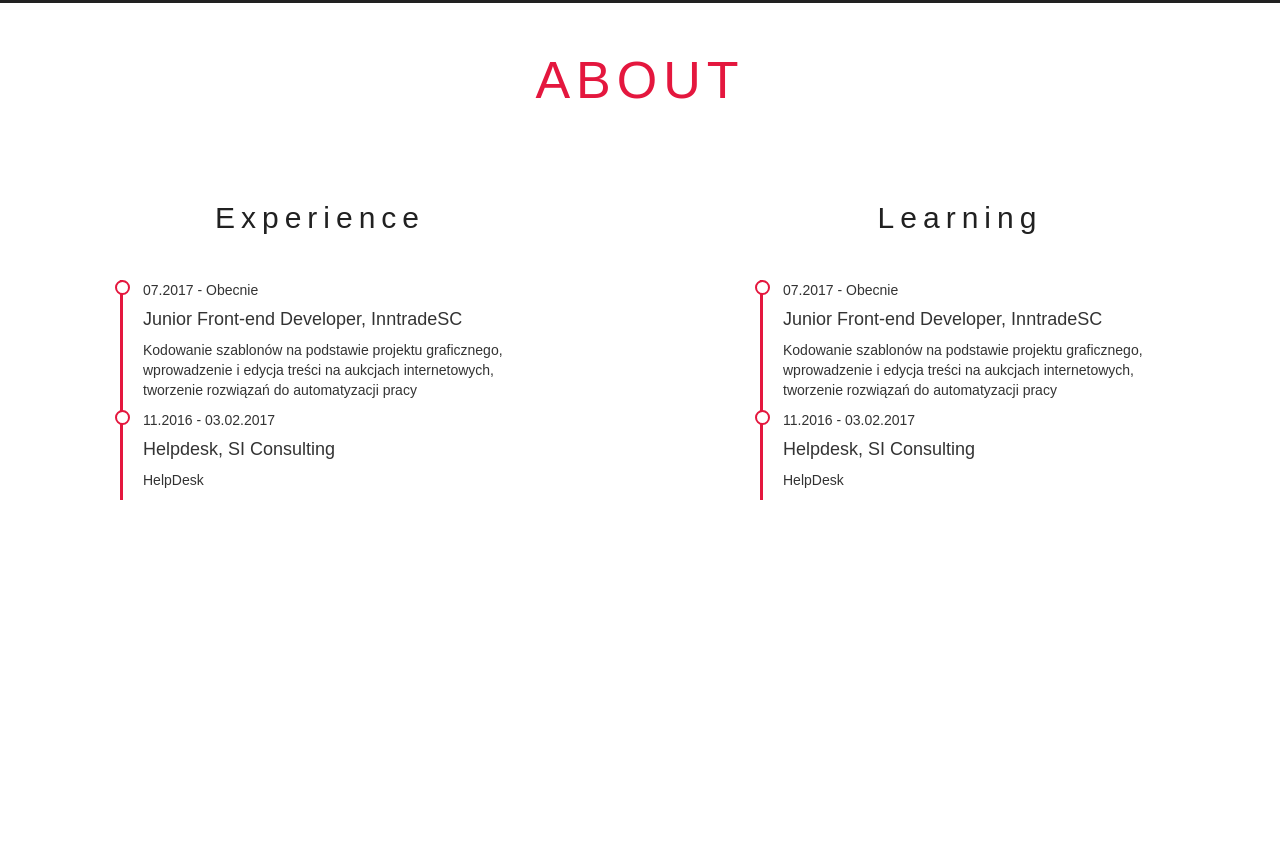
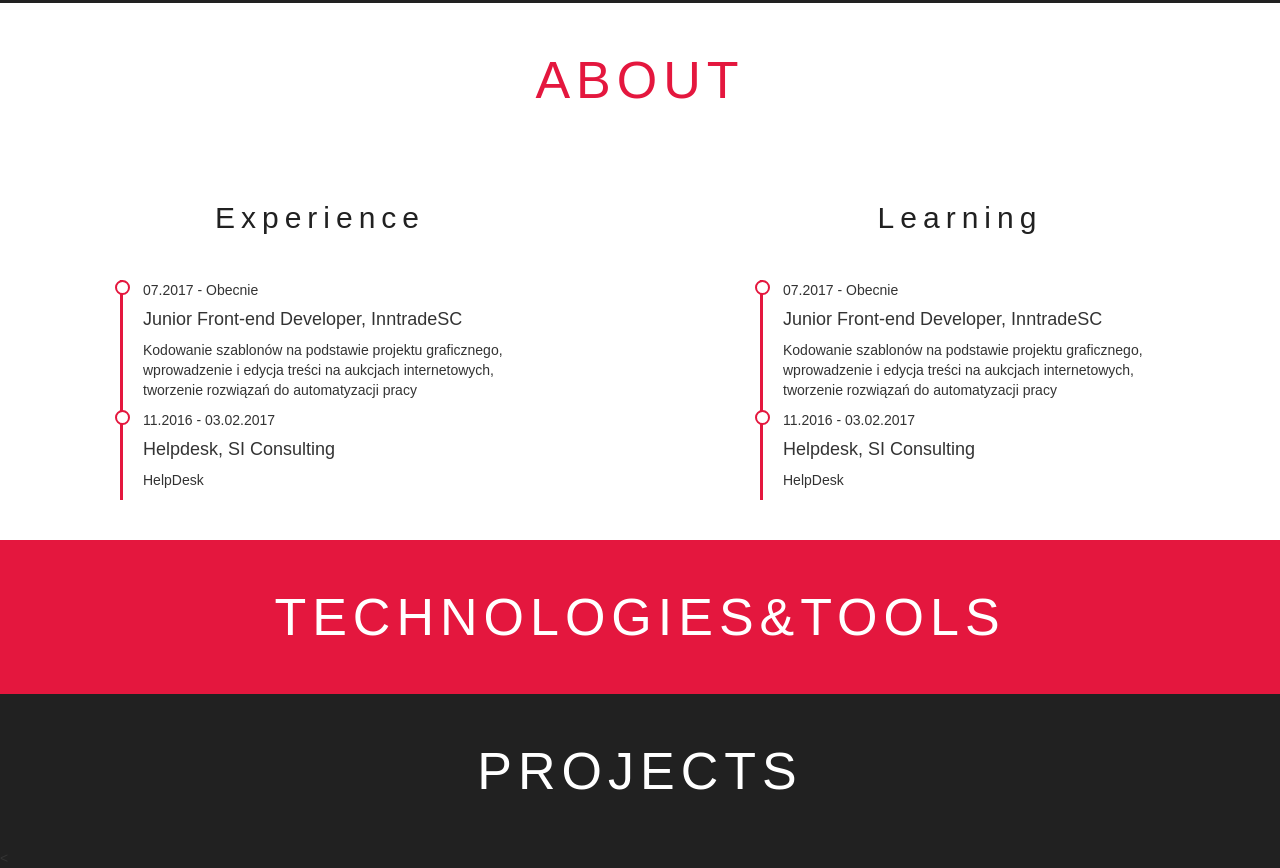
Before and after one commit to kdzien/kdzien.github.io, a website: page index.html in a window 1280 px wide. Shown: the part 797-1665 px from the top of the page. Before the commit the page ends 1337 px from the top, so only its background shows below. Drawn offline with nearby package versions, Linux system fonts and the light colour scheme; a web font is replaced by a local one.

Commit message:
projects content

```diff
--- a/index.html
+++ b/index.html
@@ -8,6 +8,7 @@
     </head>
     <body>
         <div id="welcome">
+            <div id="language"><span>| </span>EN</div>
             <div id="head">
                 <h1><span>HI! I'm</span> Konrad Dzień</h1>
                 <h3>Junior Front-end Developer</h3>
@@ -54,5 +55,19 @@
                     </div>
             </div>
         </div>
+
+        <div id="technologies">
+                <div class="title white">TECHNOLOGIES&TOOLS</div>
+        </div>
+
+        <div id="projects">
+                <div class="title white">PROJECTS</div>
+                <div id="projects-wrapper">
+                    <div class="project">
+
+                    </div>
+                </div><
+        </div>
+
     </body>
 </html>
--- a/styles/sass/main.scss
+++ b/styles/sass/main.scss
@@ -11,3 +11,6 @@ body{
 .section-header{
     @include title-font($background-color,30px)
 }
+.white{
+    color:white;
+}
--- /dev/null
+++ b/styles/sass/projects.scss
@@ -0,0 +1,7 @@
+@import 'variables.scss';
+@import 'mixins.scss';
+
+#projects{
+    background-color:$background-color;
+    height:auto;
+}
--- /dev/null
+++ b/styles/sass/technologies.scss
@@ -0,0 +1,7 @@
+@import 'variables.scss';
+@import 'mixins.scss';
+
+#technologies{
+    background-color:$first-color;
+    height:auto;
+}
```
Also changed, not shown: styles/css/main.css, styles/css/projects.css (added), styles/css/technologies.css (added), styles/dist/style.min.css.
